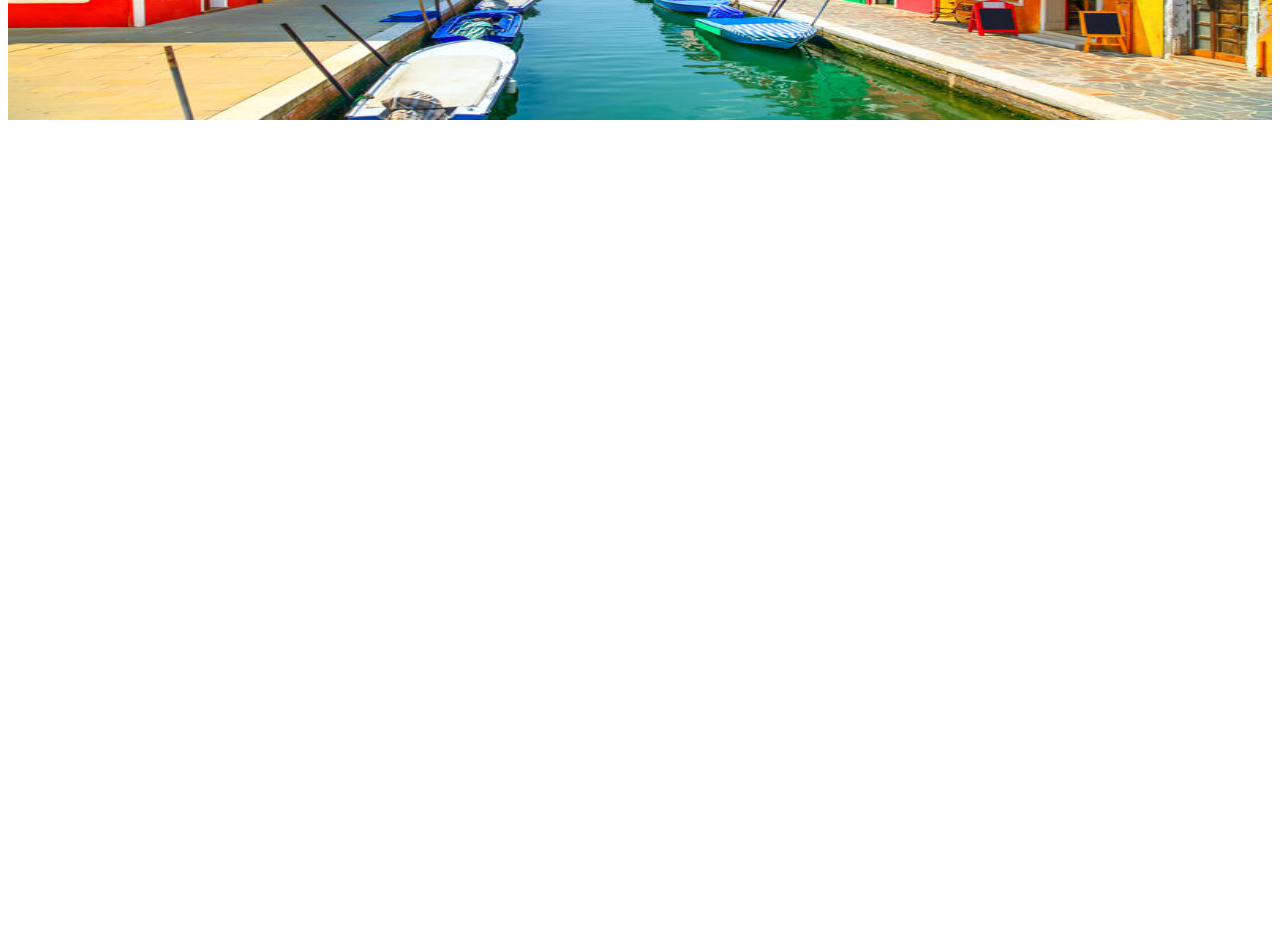
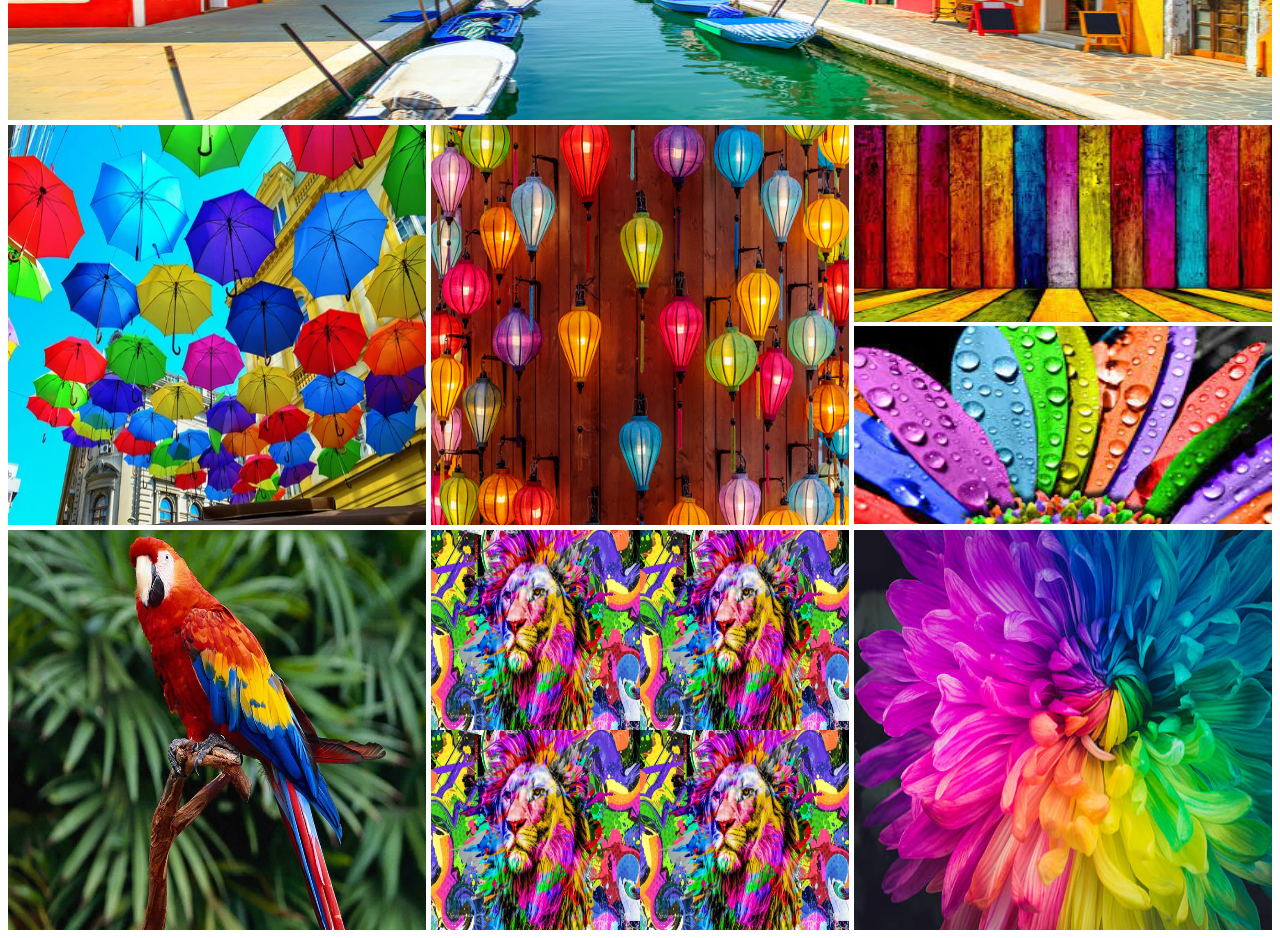
Before and after one commit to khanhgahg080-3486/Module8, a plain HTML site: page collage.html in a window 1280 px wide. Shown: the part 360-1298 px from the top of the page. Before the commit the page ends 800 px from the top, so only its background shows below. Drawn offline with Linux system fonts and the light colour scheme.

Commit message:
video8.2finish

```diff
--- a/collage.css
+++ b/collage.css
@@ -1,8 +1,24 @@
 .row{
     height: 400px;
+    display: flex;
+    gap: 5px;
+    margin-bottom: 5px;
 
 }
 img{
     width: 100%;
 height: 100%;
 }
+
+.row > div{
+flex: 1;
+}
+.vertical-collage img{
+
+
+    height: calc((100% - 5px)/2);
+
+}
+.square-collage{
+    display: grid;grid-template-columns: repeat(2 , 1fr);
+}
--- a/collage.html
+++ b/collage.html
@@ -9,9 +9,42 @@
 <body>
     <header>
         <h1>My Picture Collage </h1>
-        <div class="row">
-            <img src="./images/A.jpg" alt="">
-        </div>
+
     </header>
+    <main>
+        <section>
+            <div class="row">
+                <img src="./images/A.jpg" alt="">
+            </div>
+
+            <div class="row">
+               <div>
+                <img src="./images/B.jpg" alt="">
+               </div>
+               <div>
+                <img src="./images/C.jpg" alt="">
+               </div>
+               <div class="vertical-collage">
+                <img src="./images/D.jpg" alt="">
+                <img src="./images/E.jpg" alt="">
+               </div>
+            </div>
+
+            <div class="row">
+                <div>
+                    <img src="./images/F.jpg" alt="">
+                </div>
+                <div class="square-collage">
+                    <img src="./images/G.jpg" alt="">
+                    <img src="./images/G.jpg" alt="">
+                    <img src="./images/G.jpg" alt="">
+                    <img src="./images/G.jpg" alt="">
+                </div>
+                <div>
+                    <img src="./images/H.jpg" alt="">
+                </div>
+            </div>
+        </section>
+    </main>
 </body>
 </html>
```
